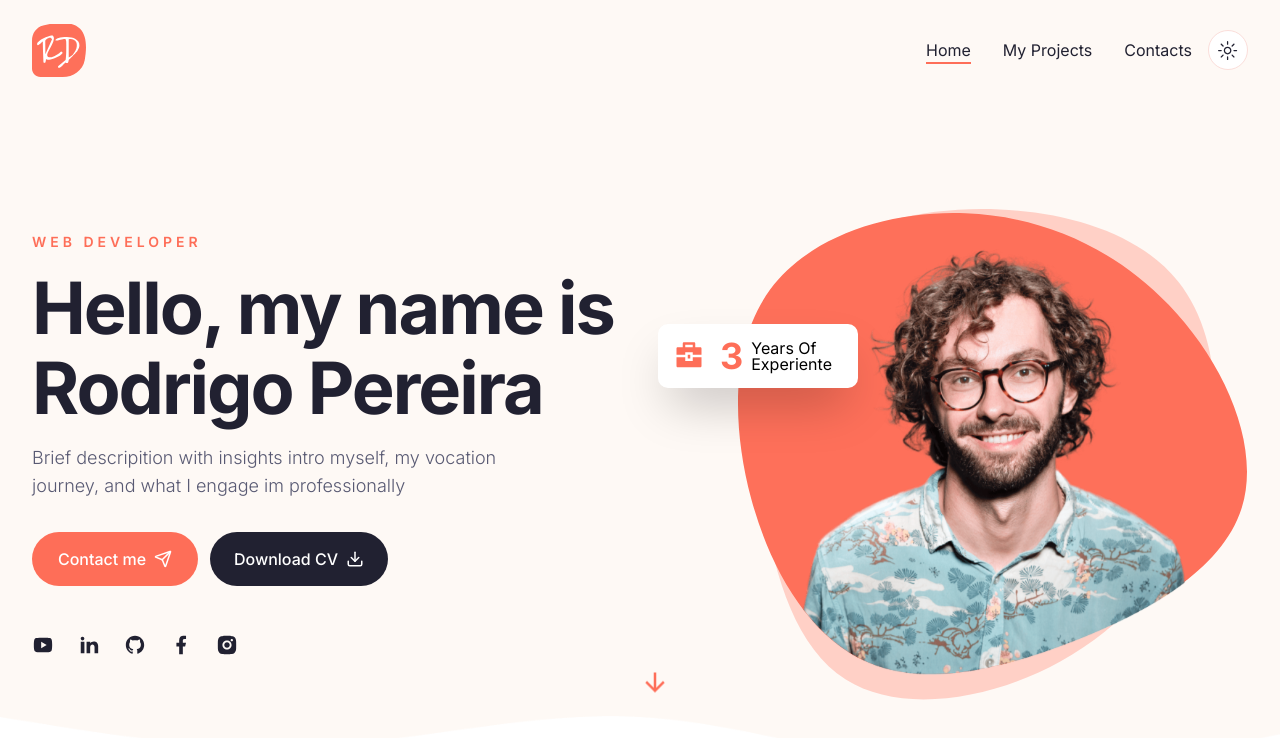
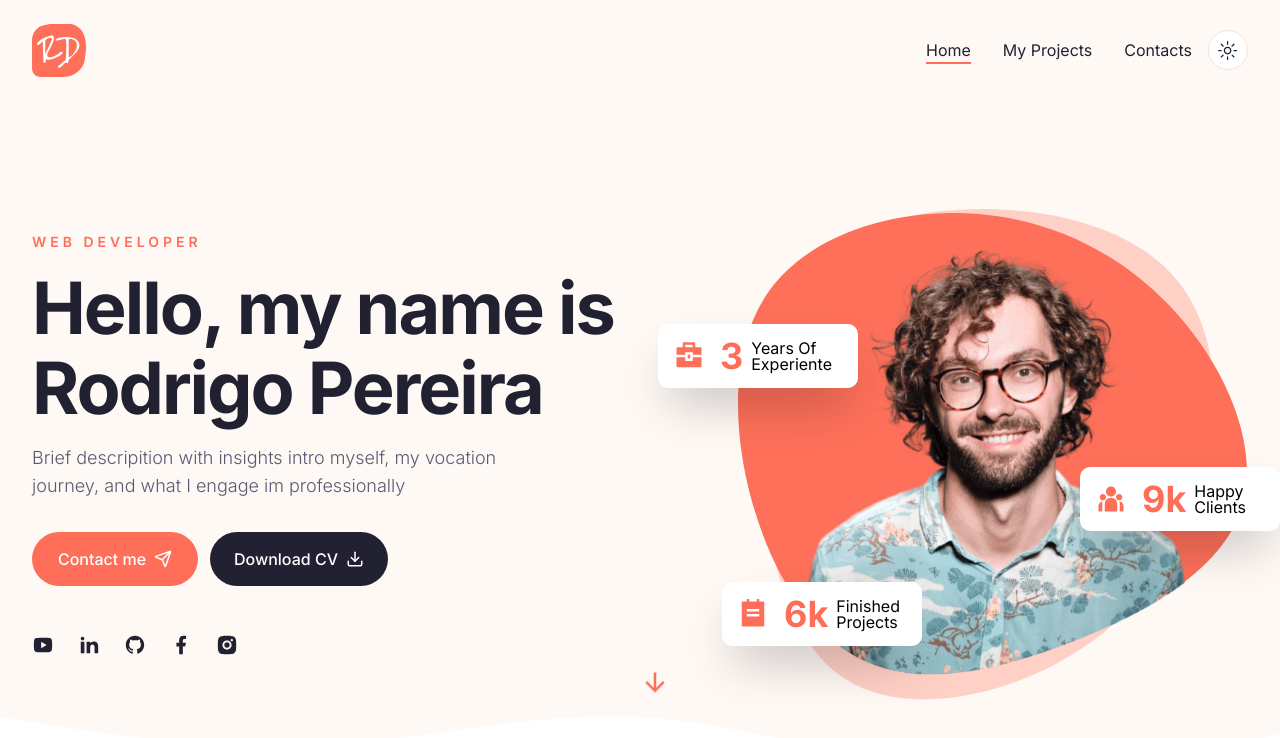
Before and after one commit to rodrigo-gr-pereira/portifolio-website, a Next.js app: page / in a window 1280 px wide. Shown: the top 738 px of the page. Built offline with nearby package versions, Linux system fonts and the light colour scheme.

Commit message:
Hero-final

```diff
--- a/components/Hero.jsx
+++ b/components/Hero.jsx
@@ -58,6 +58,22 @@ const Hero = () => {
                  endCountNum={3}
                  badgeText='Years Of Experiente'
                  />
+                 {/* badge 2 */}
+                <Badge
+                containerStyles='absolute top-[80%] -left-[1rem]'
+                 icon={<RiTodoFill/>}
+                 endCountNum={6}
+                 endCountText='k'
+                 badgeText='Finished Projects'
+                 />
+                 {/* badge 3 */}
+                <Badge
+                containerStyles='absolute top-[55%] -right-8'
+                 icon={<RiTeamFill/>}
+                 endCountNum={9}
+                 endCountText='k'
+                 badgeText='Happy Clients'
+                 />
                 <div className="bg-hero_shape2_light dark:bg-hero_shape_dark w-[500px] h-[500px] bg-no-repeat absolute -top-1 -right-2"></div>
                 <DevImg containerStyles='bg-hero_shape w-[510px] h-[462px] bg-no-repeat relative bg-botton' imgSrc='/hero/developer.png'/>
                 </div>
```
